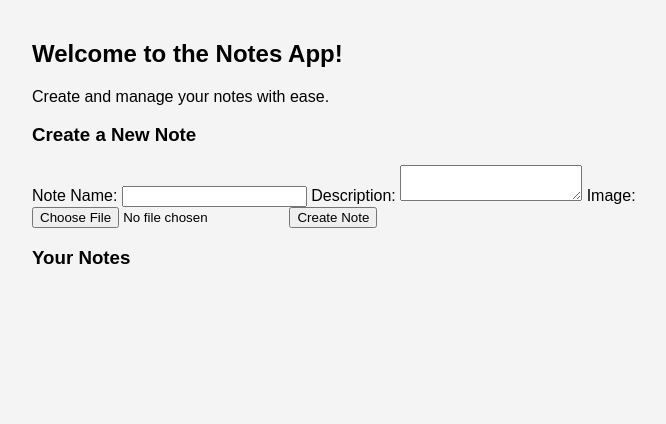
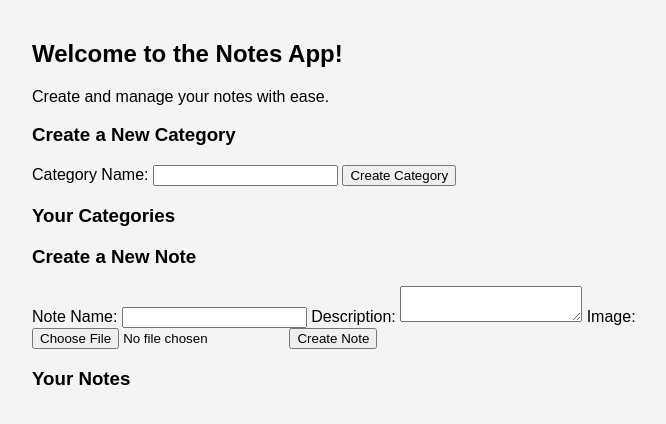
Before and after one commit to GBaublyte/notes_app, a FastAPI app: template app/templates/base.html in a window 1280 px wide. Shown: the part 139-563 px from the top of the page, without its empty margins (208-874 px from the left). Run offline with FastAPI, Linux system fonts and the light colour scheme; the template is opened without the code that fills it, so the values that code supplies are empty.

Commit message:
added create category function and updated base.html to filter notes by category

```diff
--- a/app/auth.py
+++ b/app/auth.py
@@ -48,7 +48,7 @@ def verify_password(password: str, hashed_password: str):
     return pwd_context.verify(password, hashed_password)
 
 
-def get_password_hash(password):
+def get_password_hash(password: str):
     return pwd_context.hash(password)
 
 
--- a/app/main.py
+++ b/app/main.py
@@ -308,6 +308,26 @@ async def delete_note(
                                                     "user": current_user,
                                                     "message": "Note deleted successfully"})
 
+@app.get("/notes/category/{category_id}", response_class=HTMLResponse)
+async def get_notes_by_category(
+        request: Request,
+        category_id: int,
+        db: Session = Depends(get_db),
+        current_user: User = Depends(get_current_user)
+):
+    try:
+        # Fetch notes by category for the current user
+        notes = db.query(Note).filter(Note.owner_id == current_user.id, Note.category_id == category_id).all()
+        categories = db.query(Category).filter(Category.owner_id == current_user.id).all()
+
+        # Render the template with the filtered notes
+        return templates.TemplateResponse("base.html", {"request": request, "notes": notes, "categories": categories,
+                                                        "user": current_user,
+                                                        "message": "Notes filtered by category"})
+    except Exception as e:
+        print(f"An error occurred: {e}")
+        return templates.TemplateResponse("error_page.html", {"request": request, "error": str(e)})
+
 
 @app.get("/categories", response_class=HTMLResponse)
 async def get_categories(request: Request, db: Session = Depends(get_db),
@@ -323,28 +343,36 @@ async def get_categories(request: Request, db: Session = Depends(get_db),
                                       {"request": request, "categories": categories, "user": current_user})
 
 
-@app.post("/categories", response_class=HTMLResponse)
-async def create_category(request: Request, category_name: str = Form(...), db: Session = Depends(get_db),
-                          current_user: User = Depends(get_current_user)):
+@app.post("/categories/create", response_class=HTMLResponse)
+async def create_category(
+        request: Request,
+        name: str = Form(...),
+        db: Session = Depends(get_db),
+        current_user: User = Depends(get_current_user)
+):
     if current_user is None:
         return RedirectResponse(url="/login")
+    try:
+        # Create a new category
+        new_category = Category(
+            name=name,
+            owner_id=current_user.id
+        )
+        db.add(new_category)
+        db.commit()
+        db.refresh(new_category)
 
-    new_category = Category(
-        name=category_name,
-        owner_id=current_user.id
-    )
-    db.add(new_category)
-    db.commit()
-    db.refresh(new_category)
+        # Get current list of categories and notes for the user
+        categories = db.query(Category).filter(Category.owner_id == current_user.id).all()
+        notes = db.query(Note).filter(Note.owner_id == current_user.id).all()
 
-    # Fetch the updated list of categories
-    categories = db.query(Category).filter(Category.owner_id == current_user.id).all()
-
-    # Pass the categories and user information to the template
-    return templates.TemplateResponse("categories.html",
-                                      {"request": request, "categories": categories, "user": current_user,
-                                       "message": "Category created successfully"})
-
+        # Render the template with updated categories
+        return templates.TemplateResponse("base.html", {"request": request, "notes": notes, "categories": categories,
+                                                        "user": current_user,
+                                                        "message": "Category created successfully"})
+    except Exception as e:
+        print(f"An error occurred: {e}")
+        return templates.TemplateResponse("error_page.html", {"request": request, "error": str(e)})
 
 @app.get("/categories/edit/{category_id}", response_class=HTMLResponse)
 async def edit_category_get(
--- a/app/templates/base.html
+++ b/app/templates/base.html
@@ -29,6 +29,20 @@
         {{ message }}
     </div>
     {% endif %}
+
+    <h3>Create a New Category</h3>
+    <form action="/categories/create" method="post">
+        <label for="category_name">Category Name:</label>
+        <input type="text" id="category_name" name="name" required>
+        <button type="submit">Create Category</button>
+    </form>
+
+    <h3>Your Categories</h3>
+    <ul>
+        {% for category in categories %}
+        <li><a href="/notes/category/{{ category.id }}">{{ category.name }}</a></li>
+        {% endfor %}
+    </ul>
 
     <h3>Create a New Note</h3>
     <form action="/notes/post" method="post" enctype="multipart/form-data">
```
Also changed, not shown: app/static/images/cat_10.jpg (added), app/static/images/cat_2.jpg (added), app/static/images/cat_3.jpg (added), app/static/images/cat_4.jpg (added), app/static/images/cat_5.jpg (added), app/static/images/cat_6.jpg (added), app/static/images/cat_7.jpg (added), app/static/images/cat_8.jpg (added), app/static/images/cat_9.jpg (added), static/images/cat_1.jpg.jpg (deleted), static/images/sarasas.jpg (deleted), test.db, 1 other file.
